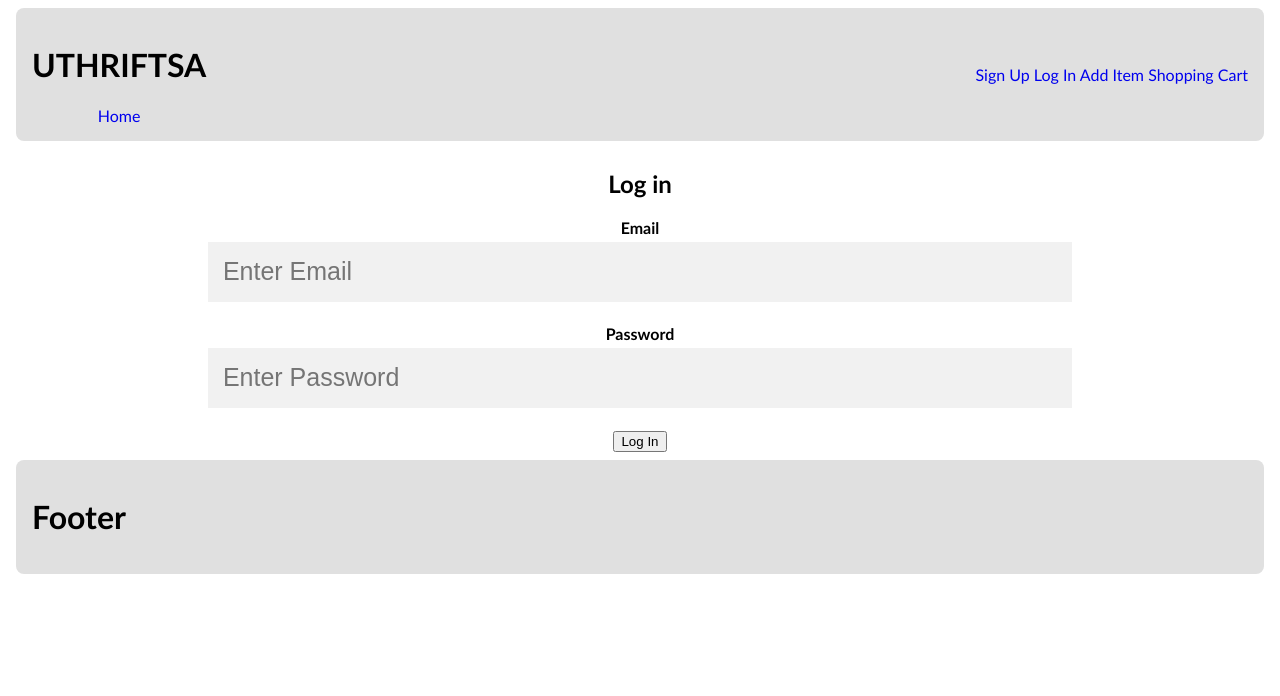
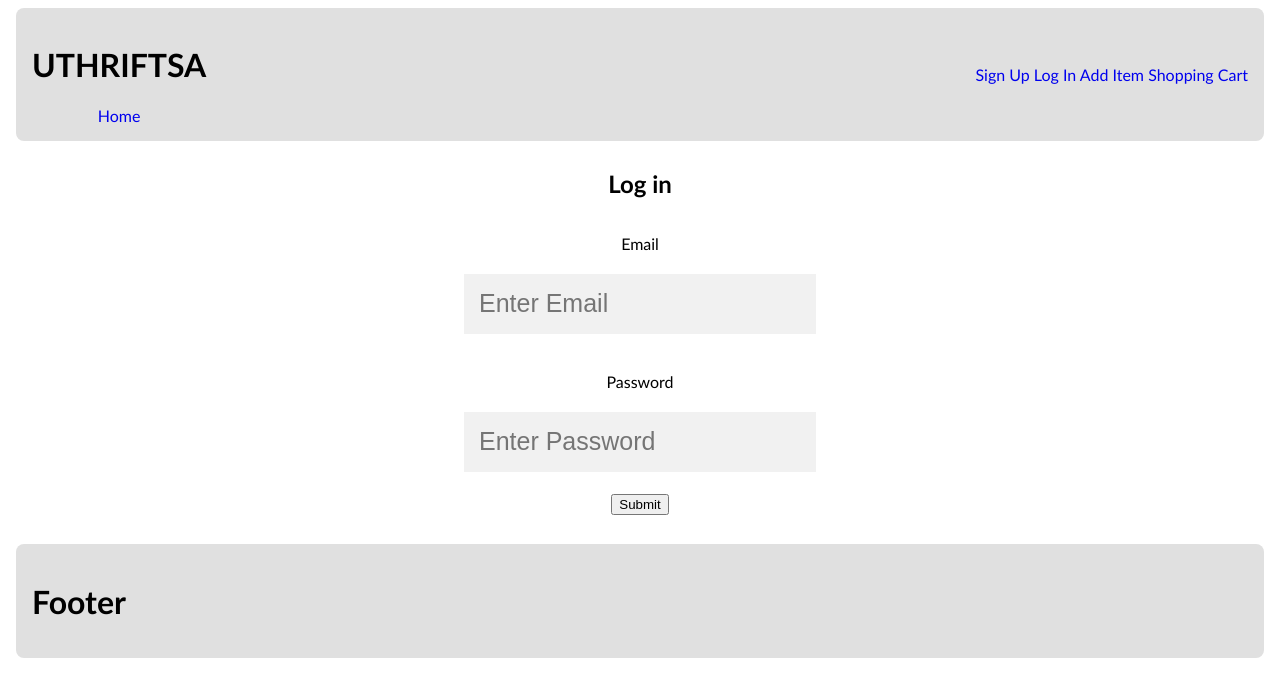
Before and after one commit to icastro35211225/NoobEgg, a React (Create React App) app: page /login in a window 1280 px wide. Shown: the top 696 px of the page. Built offline with nearby package versions, Linux system fonts and the light colour scheme.

Commit message:
Log in feature done
All i need is add localStorage so that user authentication is consistent in all pages

```diff
--- a/src/App.js
+++ b/src/App.js
@@ -1,4 +1,4 @@
-//import React, { useState, useEffect } from "react";
+import React, { useState, useEffect } from "react";
 import './App.css';
 import { Route, Routes, Link } from "react-router-dom";
 //import Axios from 'axios';
@@ -12,6 +12,9 @@ import ShoppingCart from './pages/ShoppingCart';
 
 
 function App() {
+
+  const [token, setToken] = useState();
+
   return (
     <div className="App">
       <Header></Header>
--- /dev/null
+++ b/src/pages/Login.css
@@ -0,0 +1,5 @@
+.login-wrapper {
+    display: flex;
+    flex-direction: column;
+    align-items: center;
+}
--- a/src/pages/Login.js
+++ b/src/pages/Login.js
@@ -1,37 +1,51 @@
-import React, { useState, useEffect } from "react";
-import '../App.css';
+import React, { useState } from "react";
+import './Login.css';
+import Axios from "axios";
 
-export default function Login(props) {
+export default function Login(setToken) {
 
     const [email, setEmail] = useState('');
     const [password, setPassword] = useState('');
-
+    const [loginStatus, setLoginStatus] = useState('');
 
     const displayInfo = () => {
         console.log(email);
         console.log(password);
-
         setEmail("");
         setPassword("");
+    };
 
+    const login = () => {
+        Axios.post("http://ec2-3-93-234-9.compute-1.amazonaws.com:3000/api/login", {
+            email: email,
+            password: password,
+        }).then((response) => {
+            console.log(response);
+            if(response.data.message) {
+                setLoginStatus(response.data.message);
+            }
+            else{
+                setLoginStatus("Greetings, " + response.data[0].fName);
+            }
+        });
     };
 
     return (
         <login>
-            <h2>Log in</h2>
-
-            <label for="email"><b>Email</b></label>
-            <input type="text" placeholder="Enter Email" name="email" required onChange={(e)=> {
-                setEmail(e.target.value);
-            }}></input>
-
-            <label for="psw"><b>Password</b></label>
-            <input type="password" placeholder="Enter Password" name="psw" required onChange={(e)=> {
-                setPassword(e.target.value);
-            }}></input>
-
-            <button onClick={displayInfo}>Log In</button>
-
+            <div className="login-wrapper">
+                <h2>Log in</h2>
+                {/* <button onClick={displayInfo}>Log In</button> */}
+                <label>
+                    <p>Email</p>
+                    <input type="text" placeholder="Enter Email" onChange={(e)=> {setEmail(e.target.value);}}/>
+                </label>
+                <label>
+                    <p>Password</p>
+                    <input type="password" placeholder="Enter Password" onChange={(e)=> {setPassword(e.target.value);}}/>
+                </label>
+                    <button type="submit" onClick={login}>Submit</button>
+            </div>
+            <h1> {loginStatus}</h1>
         </login>
     )
 }
```
